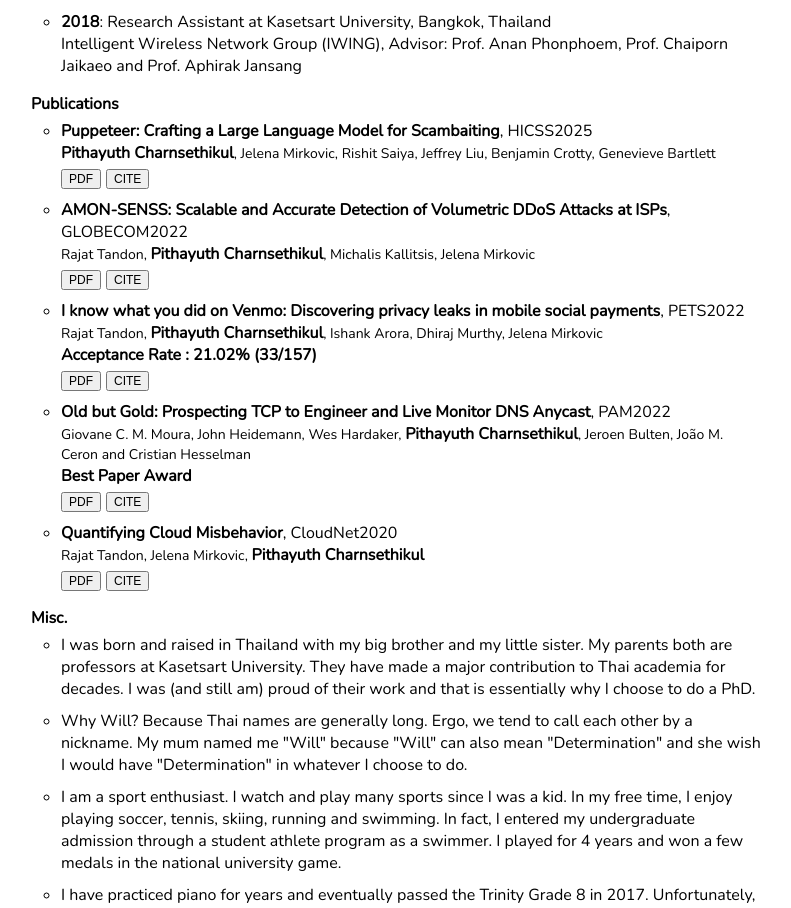
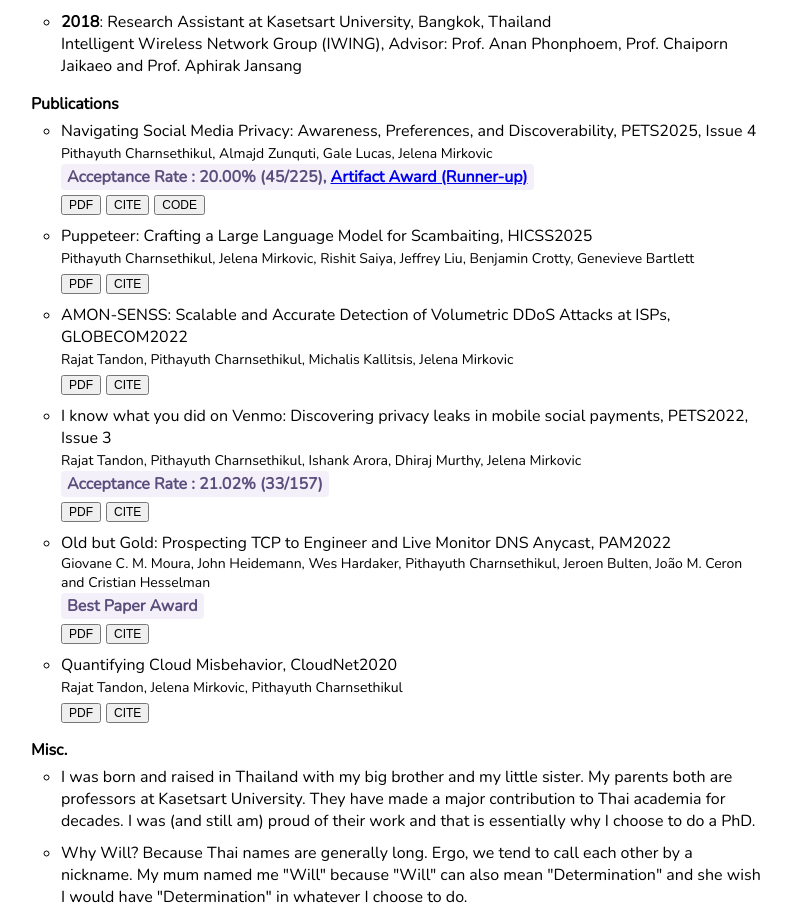
Before and after one commit to charnset/profile, an Angular app: page / in a window 1280 px wide. Shown: the part 1648-2556 px from the top of the page, without its empty margins (229-1020 px from the left). Built offline with nearby package versions, Linux system fonts and the light colour scheme.

Commit message:
update publication

```diff
--- a/src/app/components/publications/publications.component.css
+++ b/src/app/components/publications/publications.component.css
@@ -43,3 +43,11 @@ button {
   margin-right: 5px;
   cursor: pointer;
 }
+
+.highlight {
+  background-color: #f3f0fa;
+  color: #5a4e7c;
+  border-radius: 4px;
+  padding: 2px 6px;
+  font-weight: bold;
+}
--- a/src/app/components/publications/publications.component.html
+++ b/src/app/components/publications/publications.component.html
@@ -1,38 +1,61 @@
 <div class="publications">
   <h4 class="header">Publications</h4>
     <ul class="info">
-      <li><b>Puppeteer: Crafting a Large Language Model for Scambaiting</b>, HICSS2025</li>
-      <span class="authors"><b class="author-me">Pithayuth Charnsethikul</b>, Jelena Mirkovic, Rishit Saiya, Jeffrey Liu, Benjamin Crotty,  Genevieve Bartlett</span>
+      <li>Navigating Social Media Privacy: Awareness, Preferences, and Discoverability, PETS2025, Issue 4</li>
+      <span class="authors">Pithayuth Charnsethikul, Almajd Zunquti, Gale Lucas, Jelena Mirkovic</span>
+      <div>
+        <b>
+          <span class="highlight">Acceptance Rate : 20.00% (45/225), <a href="https://petsymposium.org/artifact-award.php" target="_blank">Artifact Award (Runner-up)</a></span>
+        </b>
+      </div>
+      <div class="source">
+        <button (click)="getPaperPDF('../../assets/popets2025.pdf')" type="button">PDF</button>
+        <button type="button">CITE</button>
+        <a href="https://github.com/STEELISI/Social-Media-Privacy-Awareness-Preferences-Discoverability/tree/81bf39637d8877b23ab6a881c9941e1013c5a651" target="_blank">
+          <button type="button">CODE</button>
+        </a>
+      </div>
+
+      <li>Puppeteer: Crafting a Large Language Model for Scambaiting, HICSS2025</li>
+      <span class="authors">Pithayuth Charnsethikul, Jelena Mirkovic, Rishit Saiya, Jeffrey Liu, Benjamin Crotty,  Genevieve Bartlett</span>
       <div class="source">
         <button (click)="getPaperPDF('../../assets/hicss2025.pdf')" type="button">PDF</button>
         <button (click)="getPaperCite('../../assets/hicss2025.bib')" type="button">CITE</button>
       </div>
 
-      <li><b>AMON-SENSS: Scalable and Accurate Detection of Volumetric DDoS Attacks at ISPs</b>, GLOBECOM2022</li>
-      <span class="authors">Rajat Tandon, <b class="author-me">Pithayuth Charnsethikul</b>, Michalis Kallitsis, Jelena Mirkovic</span>
+      <li>AMON-SENSS: Scalable and Accurate Detection of Volumetric DDoS Attacks at ISPs, GLOBECOM2022</li>
+      <span class="authors">Rajat Tandon, Pithayuth Charnsethikul, Michalis Kallitsis, Jelena Mirkovic</span>
       <div class="source">
         <button (click)="getPaperPDF('../../assets/globecom2022.pdf')" type="button">PDF</button>
         <button (click)="getPaperCite('../../assets/globecom2022.bib')" type="button">CITE</button>
       </div>
 
-      <li><b>I know what you did on Venmo: Discovering privacy leaks in mobile social payments</b>, PETS2022</li>
-      <span class="authors">Rajat Tandon, <b class="author-me">Pithayuth Charnsethikul</b>, Ishank Arora, Dhiraj Murthy, Jelena Mirkovic</span>
-      <span><b>Acceptance Rate : 21.02% (33/157)</b></span>
+      <li>I know what you did on Venmo: Discovering privacy leaks in mobile social payments, PETS2022, Issue 3</li>
+      <span class="authors">Rajat Tandon, Pithayuth Charnsethikul, Ishank Arora, Dhiraj Murthy, Jelena Mirkovic</span>
+      <div>
+        <b>
+          <span class="highlight">Acceptance Rate : 21.02% (33/157)</span>
+        </b>
+      </div>
       <div class="source">
         <button (click)="getPaperPDF('../../assets/popets2022.pdf')" type="button">PDF</button>
         <button (click)="getPaperCite('../../assets/popets2022.bib')" type="button">CITE</button>
       </div>
 
-      <li><b>Old but Gold: Prospecting TCP to Engineer and Live Monitor DNS Anycast</b>, PAM2022 </li>
-      <span class="authors">Giovane C. M. Moura, John Heidemann, Wes Hardaker, <b class="author-me">Pithayuth Charnsethikul</b>, Jeroen Bulten, João M. Ceron and Cristian Hesselman</span>
-      <span><b>Best Paper Award</b></span>
+      <li>Old but Gold: Prospecting TCP to Engineer and Live Monitor DNS Anycast, PAM2022 </li>
+      <span class="authors">Giovane C. M. Moura, John Heidemann, Wes Hardaker, Pithayuth Charnsethikul, Jeroen Bulten, João M. Ceron and Cristian Hesselman</span>
+      <div>
+        <b>
+          <span class="highlight">Best Paper Award</span>
+        </b>
+      </div>
       <div class="source">
         <button (click)="getPaperPDF('../../assets/pam2022.pdf')" type="button">PDF</button>
         <button (click)="getPaperCite('../../assets/pam2022.bib')" type="button">CITE</button>
       </div>
 
-      <li><b>Quantifying Cloud Misbehavior</b>, CloudNet2020</li>
-      <span class="authors">Rajat Tandon, Jelena Mirkovic, <b class="author-me">Pithayuth Charnsethikul</b></span>
+      <li>Quantifying Cloud Misbehavior, CloudNet2020</li>
+      <span class="authors">Rajat Tandon, Jelena Mirkovic, Pithayuth Charnsethikul</span>
       <div class="source">
         <button (click)="getPaperPDF('../../assets/cloudnet2020.pdf')" type="button">PDF</button>
         <button (click)="getPaperCite('../../assets/cloudnet2020.bib')" type="button">CITE</button>
```
Also changed, not shown: 1 other file (tests, documents, lock files or other folders).
